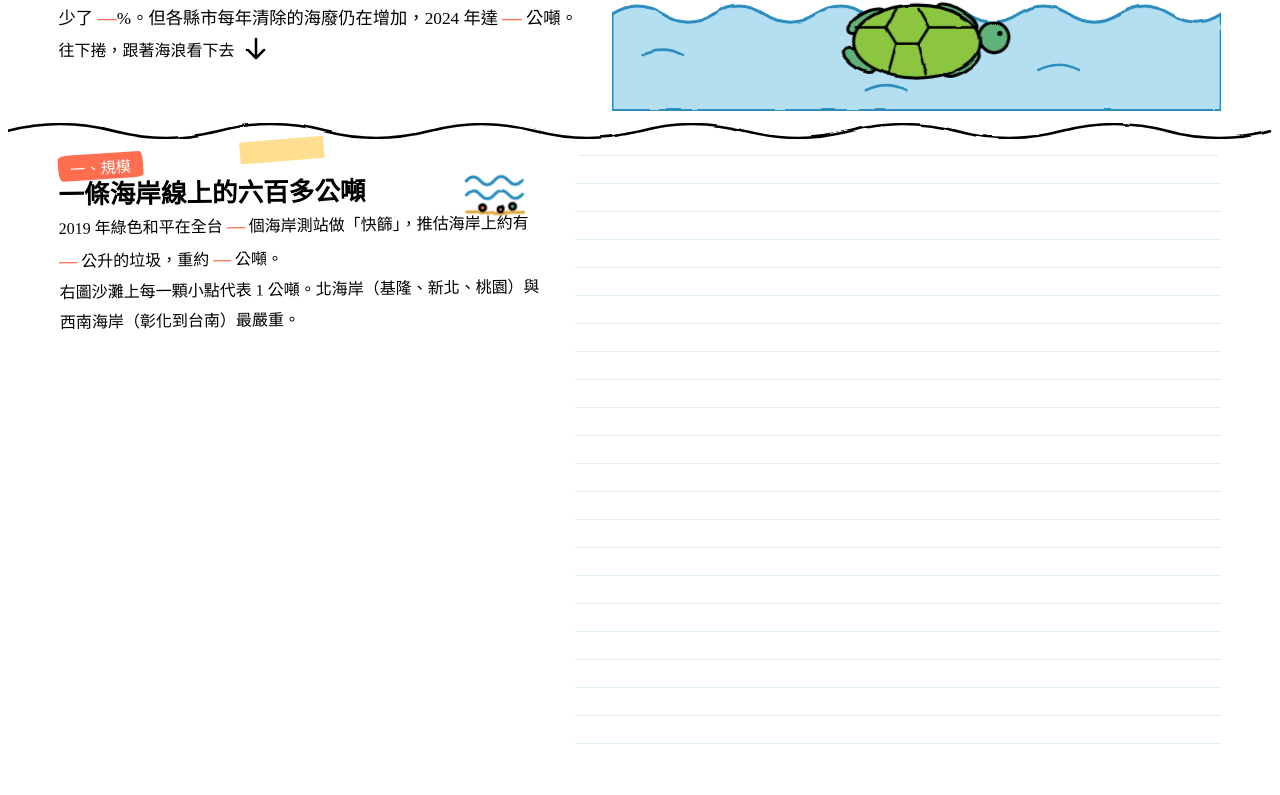
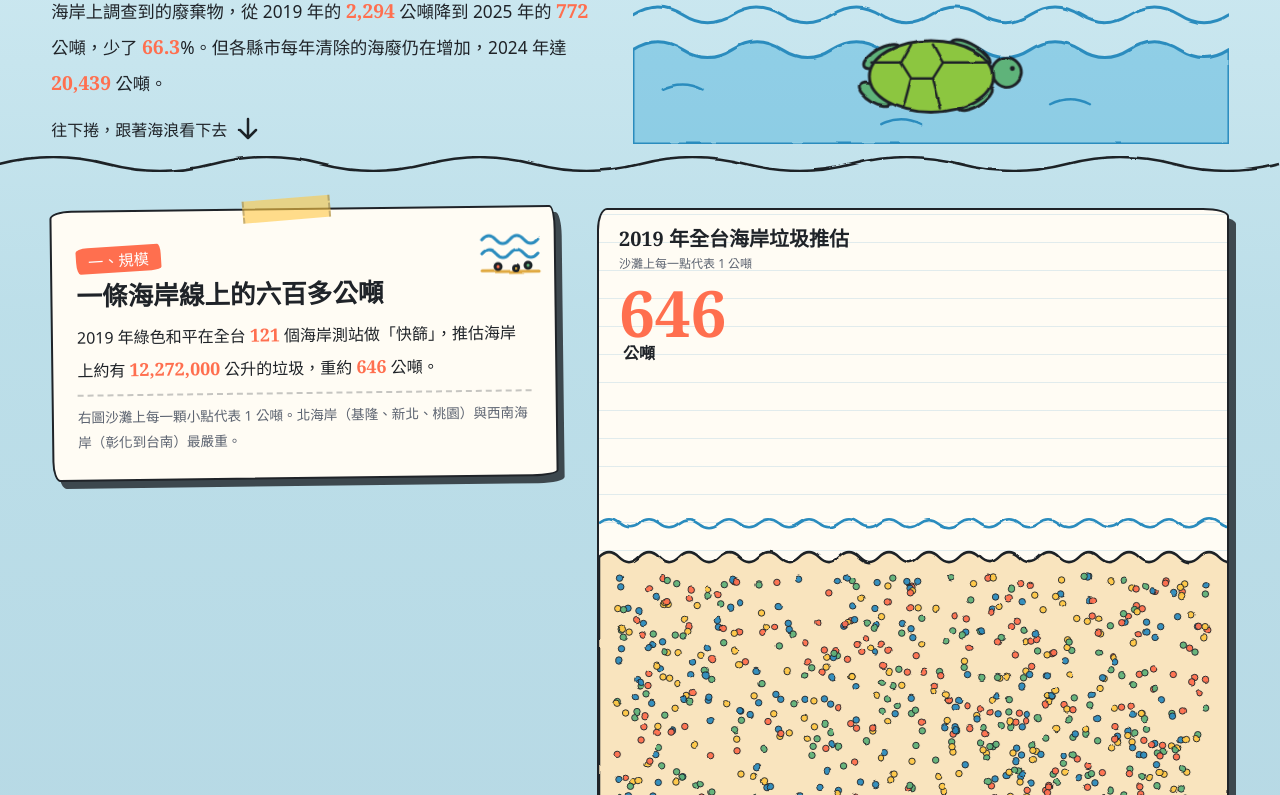
Before and after one commit to yichieh0802/longfrom, a plain HTML site: page index.html in a window 1280 px wide. Shown: the part 202-997 px from the top of the page. Drawn offline with nearby package versions, Linux system fonts and the light colour scheme; animation ran at ten frames a second.

Commit message:
Make the data story a standalone web page
Inline the data from the cited sources, add a small stand-in for the
dashboard runtime, load d3 from cdnjs, and correct copy to match sources.

Co-Authored-By: Claude Opus 5.5 <noreply@anthropic.com>

```diff
--- a/index.html
+++ b/index.html
@@ -1,4 +1,98 @@
-<meta name="dash-one-writer">
+<!doctype html>
+<html lang="zh-TW">
+<head>
+<meta charset="utf-8">
+<meta name="viewport" content="width=device-width, initial-scale=1">
+<title>台灣海廢之潮</title>
+<meta name="description" content="台灣海洋廢棄物數據故事：海岸垃圾、材質、十大海廢、清除量與向海致敬成效。">
+<script src="https://cdnjs.cloudflare.com/ajax/libs/d3/7.9.0/d3.min.js"></script>
+<style>
+  :root {
+    --color-bg: #fbf8f1; --color-panel: #ffffff; --color-fg: #1f2328; --color-fg-muted: #5c6370;
+    --font-anthropic-sans: system-ui, -apple-system, "Segoe UI", "Noto Sans TC", "Microsoft JhengHei", sans-serif;
+    --font-anthropic-serif: "Noto Serif TC", "PMingLiU", Georgia, serif;
+    --cds-gap-sm: 8px; --cds-gap-md: 16px; --cds-gap-lg: 24px; --cds-gap-xl: 40px;
+    --cds-pad-sm: 8px; --cds-pad-md: 16px; --cds-pad-lg: 24px; --cds-pad-xl: 48px;
+    --cds-font-size-caption: .85rem; --cds-surface-popover: #ffffff; --cds-chart-muted: #9aa3ad;
+    color-scheme: light;
+  }
+  @media (prefers-color-scheme: dark) {
+    :root:not([data-theme="light"]) {
+      --color-bg: #12161c; --color-panel: #1b2129; --color-fg: #eef1f4; --color-fg-muted: #a7b0ba;
+      --cds-surface-popover: #222a33; --cds-chart-muted: #6b7682; color-scheme: dark;
+    }
+  }
+  :root[data-theme="dark"] {
+    --color-bg: #12161c; --color-panel: #1b2129; --color-fg: #eef1f4; --color-fg-muted: #a7b0ba;
+    --cds-surface-popover: #222a33; --cds-chart-muted: #6b7682; color-scheme: dark;
+  }
+  html, body { margin: 0; background: var(--color-bg); color: var(--color-fg); font-family: var(--font-anthropic-sans); }
+</style>
+<script>
+  // Minimal stand-in for the dashboard runtime this page was written for: inline data sources, calcs and draw handlers.
+  (function () {
+    const S = (rows) => rows.map((r) => Object.fromEntries(Object.entries(r).map(([k, v]) => [k, String(v)])));
+    const sources = {
+      facts: S([
+        { key: 'gp_stations', value: 121 },        // 綠色和平 2019 快篩
+        { key: 'gp_liters', value: 12272000 },
+        { key: 'gp_tons', value: 646 },
+        { key: 'sow_items', value: 904302 },       // 中央社 2018：2004–2016 淨灘紀錄
+        { key: 'sow_kg', value: 131358 },
+        { key: 'sow_plastic', value: 90.8 },
+        { key: 'all_2025', value: 84000 },         // 中央社 2026-08
+        { key: 'recycled_oca', value: 313 },
+        { key: 'floats', value: 215000 },
+        { key: 'nets_products', value: 912 },      // 聯合報 2025：近五年回收廢漁網（含蚵網）約 912 公噸
+      ]),
+      top10: S([
+        { rank: 1, item: '塑膠瓶蓋', group: '飲食' },
+        { rank: 2, item: '漁業用浮球', group: '漁業' },
+        { rank: 3, item: '塑膠提袋', group: '飲食' },
+        { rank: 4, item: '吸管', group: '飲食' },
+        { rank: 5, item: '免洗餐具', group: '飲食' },
+        { rank: 6, item: '玻璃瓶', group: '飲食' },
+        { rank: 7, item: '寶特瓶', group: '飲食' },
+        { rank: 8, item: '外帶飲料杯', group: '飲食' },
+        { rank: 9, item: '其他飲料瓶與食物容器', group: '飲食' },
+        { rank: 10, item: '菸蒂', group: '其他' },
+      ]),
+      cleanup: S([{ year: 2021, tons: 14355 }, { year: 2022, tons: 17258 }, { year: 2023, tons: 16018 }, { year: 2024, tons: 20439 }]),
+      coast: S([{ year: 2019, tons: 2294 }, { year: 2025, tons: 772 }]),
+    };
+    const calcs = {}, handlers = {}, mounts = new Map();
+    let ready = false;
+    const run = (name) => {
+      const h = handlers[name];
+      if (!h) return;
+      document.querySelectorAll(`[data-draw="${name}"]`).forEach((el) => {
+        if (typeof h === 'function') return h(el);
+        if (!mounts.has(el)) mounts.set(el, h.mount ? h.mount(el) : undefined);
+        h.update(el, mounts.get(el));
+      });
+    };
+    window.dash = {
+      data(name) {
+        if (name in sources) return { status: 'ok', data: sources[name] };
+        const c = calcs[name];
+        if (!c) return { status: 'missing', data: null };
+        try { return { status: 'ok', data: c.fn(...c.inputs.map((i) => sources[i])) }; }
+        catch (e) { console.error(e); return { status: 'error', data: null }; }
+      },
+      calc(name, def) { calcs[name] = def; },
+      draw(name, h) { if (h) { handlers[name] = h; if (ready) run(name); } else run(name); },
+    };
+    document.addEventListener('DOMContentLoaded', () => {
+      ready = true;
+      Object.keys(handlers).forEach(run);
+      let t;
+      window.addEventListener('resize', () => { clearTimeout(t); t = setTimeout(() => run('stage'), 150); });
+    });
+  })();
+</script>
+</head>
+<body>
+<div id="dash-root">
 <style>
   /* Layout: a page that runs from sky, through the sea, down onto the sand; story cards on the left, a sketchbook chart pinned on the right. */
   #dash-root { --dash-gutter: 0; }
@@ -189,8 +283,8 @@
           <svg class="sea-icon sea-rough" viewBox="0 0 64 64" aria-hidden="true"><g stroke="currentColor" stroke-width="3" stroke-linecap="round" stroke-linejoin="round"><path d="M40 18L48 3" fill="none" stroke="#ff6f4f" stroke-width="4"></path><path d="M14 18h36l-5 40H19z" fill="#fff"></path><path d="M12 18h40" fill="none"></path><path d="M17 32h30" fill="none" stroke="#2b8cbe"></path></g></svg>
           <div class="sea-kicker">三、品項</div>
           <h2>海灘上最常撿到的，是我們的飲料</h2>
-          <p data-read lang="zh-TW">國際淨灘行動的十大海廢中，有 <span class="sea-num" data-draw="calc" data-source="food_count">—</span> 項來自飲食：瓶蓋、提袋、吸管、免洗餐具、寶特瓶、外帶杯。唯一擠進前段的非生活垃圾，是漁業用浮球。</p>
-          <p class="sea-note">排名出自荒野保護協會整理的國際淨灘統計，原文年份未能確認。2017 年的監測中，寶特瓶（20,455 件）與瓶蓋（20,129 件）幾乎同數，排序每年互換。</p>
+          <p data-read lang="zh-TW">國際淨灘行動的十大海廢中，有 <span class="sea-num" data-draw="calc" data-source="food_count">—</span> 項來自飲食：瓶蓋、提袋、吸管、免洗餐具、玻璃瓶、寶特瓶、外帶杯、飲料瓶與食物容器。唯一不屬於日常生活的，是排名第二的漁業用浮球。</p>
+          <p class="sea-note">排名出自荒野保護協會會訊整理的國際淨灘統計。2017 年的監測中，寶特瓶（20,455 件）與瓶蓋（20,129 件）幾乎同數，排序每年互換。</p>
         </div>
       </div>
 
@@ -219,7 +313,7 @@
           <svg class="sea-icon sea-rough" viewBox="0 0 64 64" aria-hidden="true"><g fill="none" stroke-width="4" stroke-linecap="round" stroke-linejoin="round"><path d="M20 16a18 18 0 0 1 28 6" stroke="#5fb37a"></path><path d="M50 12v11h-11" stroke="#5fb37a"></path><path d="M52 38a18 18 0 0 1-24 14" stroke="#2b8cbe"></path><path d="M34 58l-7-6l7-7" stroke="#2b8cbe"></path><path d="M12 46a18 18 0 0 1 0-22" stroke="#ff6f4f"></path><path d="M4 30l8-7l5 9" stroke="#ff6f4f"></path></g></svg>
           <div class="sea-kicker">六、循環</div>
           <h2>從浮球到課桌椅</h2>
-          <p data-read lang="zh-TW">撿起來之後還有下一步：<span class="sea-num" data-draw="cell" data-source="facts" data-field="value" data-where="key=nets_products">—</span> 公噸廢漁網與浮具被再製成課桌椅、鍵盤滑鼠；海保署回收海廢與廢漁網約 <span class="sea-num" data-draw="cell" data-source="facts" data-field="value" data-where="key=recycled_oca">—</span> 公噸；漁業署累計補助 <span class="sea-num" data-draw="cell" data-source="facts" data-field="value" data-where="key=floats">—</span> 顆改良性浮具，從源頭替換保麗龍浮球。</p>
+          <p data-read lang="zh-TW">撿起來之後還有下一步：<span class="sea-num" data-draw="cell" data-source="facts" data-field="value" data-where="key=nets_products">—</span> 公噸廢漁網（含蚵網）近五年被回收，部分再製成課桌椅、鍵盤滑鼠；海保署回收海廢與廢漁網約 <span class="sea-num" data-draw="cell" data-source="facts" data-field="value" data-where="key=recycled_oca">—</span> 公噸；漁業署累計補助 <span class="sea-num" data-draw="cell" data-source="facts" data-field="value" data-where="key=floats">—</span> 顆改良性浮具，從源頭替換保麗龍浮球。</p>
           <p class="sea-note">第三期向海致敬計畫（2028–2031 年）預計 2027 年 2 月提報行政院。</p>
         </div>
       </div>
@@ -248,7 +342,7 @@
     <details>
       <summary>資料來源與口徑說明</summary>
       <ul>
-        <li>縣市海廢清除量（2021–2024）：海洋保育署統計，見<a href="https://udn.com/news/story/7327/9109032">聯合報 2025 年 10 月報導</a>。</li>
+        <li>縣市海廢清除量（2021–2024）：海洋保育署統計，見聯合報 2025 年報導（原連結已失效）。</li>
         <li>海岸廢棄物調查量、2025 年清理總量、浮具補助、回收量：<a href="https://www.cna.com.tw/news/ahel/202608050310.aspx">中央社 2026 年 8 月報導</a>。</li>
         <li>2019 海岸快篩：<a href="https://www.greenpeace.org/taiwan/press/7747/">綠色和平新聞稿</a>。</li>
         <li>2004–2016 淨灘分析與十大海廢排名：<a href="https://www.cna.com.tw/news/ahel/201810030133.aspx">中央社 2018 年報導</a>、<a href="https://www.sow.org.tw/sites/sow/files/sow_283_p04-07.pdf">荒野保護協會會訊</a>。</li>
@@ -471,7 +565,7 @@
         if (fail(F)) { title('資料載入失敗'); return; }
         title('撿起來之後');
         const items = [
-          ['nets_products', '公噸', '廢漁網浮具再製成產品', coral],
+          ['nets_products', '公噸', '近五年回收廢漁網', coral],
           ['recycled_oca', '公噸', '海保署回收海廢與廢漁網', blue],
           ['floats', '顆', '補助改良性浮具', green],
         ];
@@ -488,3 +582,6 @@
     },
   });
 </script>
+</div>
+</body>
+</html>
```
